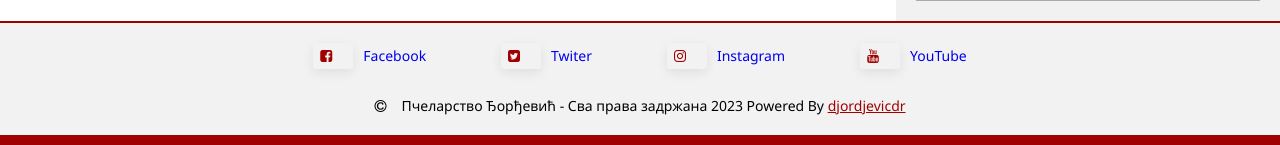
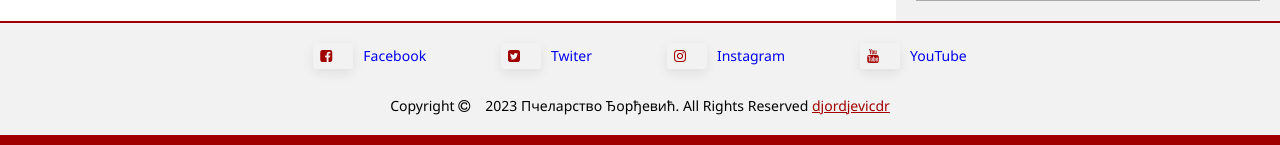
Before and after one commit to djordjevicdr/BeeInspect, a Flask app: page / in a window 1280 px wide. Shown: the part 818-963 px from the top of the page. Run offline with Flask 3, Linux system fonts and the light colour scheme.

Commit message:
insp_2708_03

```diff
--- a/templates/template.html
+++ b/templates/template.html
@@ -59,7 +59,7 @@
     <li style="margin-right: 0 !important;"><a href="http://www.youtube.com/user/djordjevicdr" target="_blank"><i class="fa fa-youtube" aria-hidden="true"></i><span class="notranslate">YouTube</span></a></li>
   </ul>
   <div style="margin: 20px 10px auto">
-    <i class="fa fa-copyright" aria-hidden="true" style="margin-right: 15px;"></i>Пчеларство Ђорђевић - Сва права задржана 2023 Powered By <a href="https://mail.google.com/mail/?view=cm&fs=1&tf=1&to=djordjevicdr@gmail.com" target="_blank" style="color: #a00000">djordjevicdr</a>
+    Copyright <i class="fa fa-copyright" aria-hidden="true" style="margin-right: 15px;"></i>2023 Пчеларство Ђорђевић. All Rights Reserved <a href="https://mail.google.com/mail/?view=cm&fs=1&tf=1&to=djordjevicdr@gmail.com" target="_blank" style="color: #a00000">djordjevicdr</a>
   </div>
 </div>
 
```
